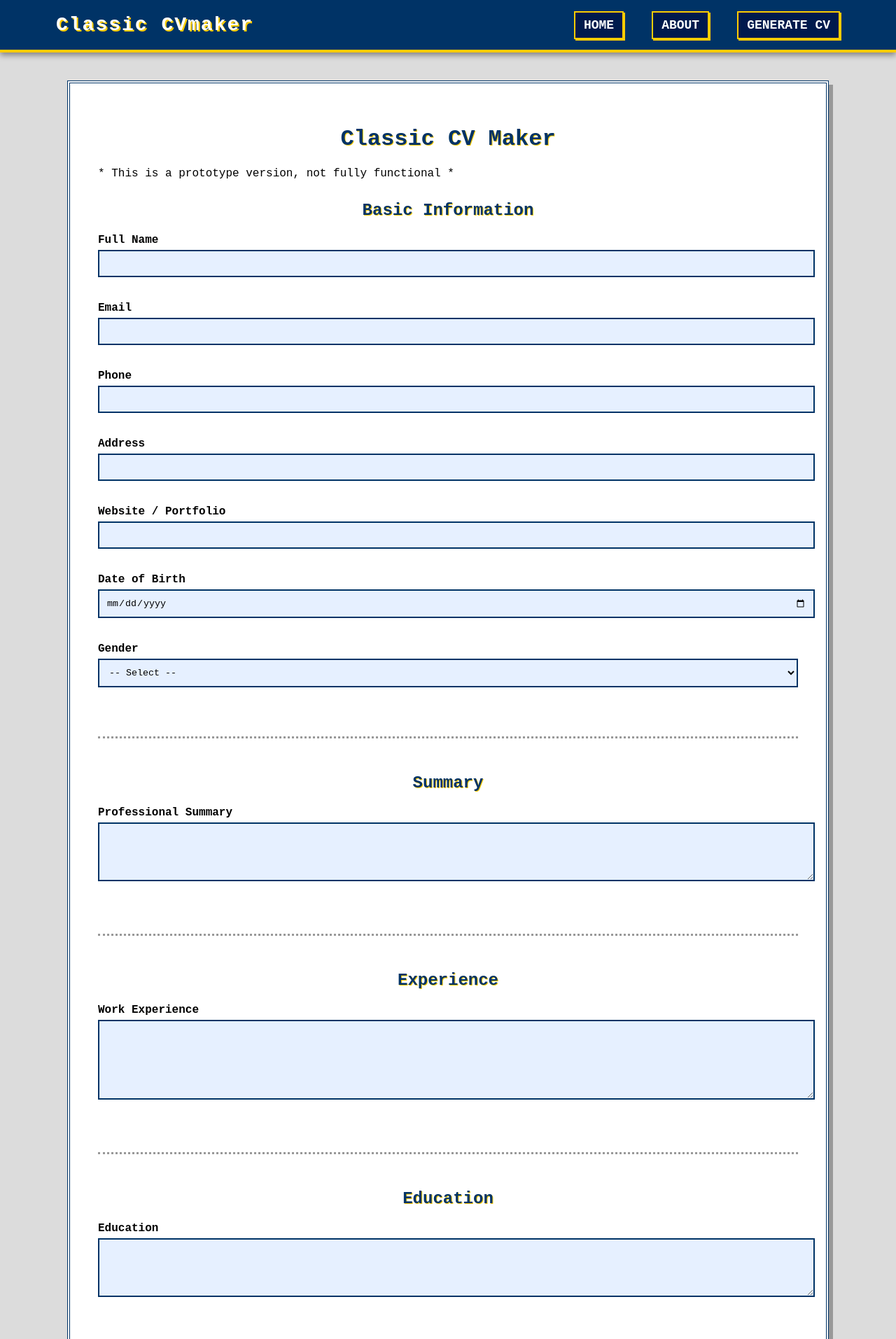
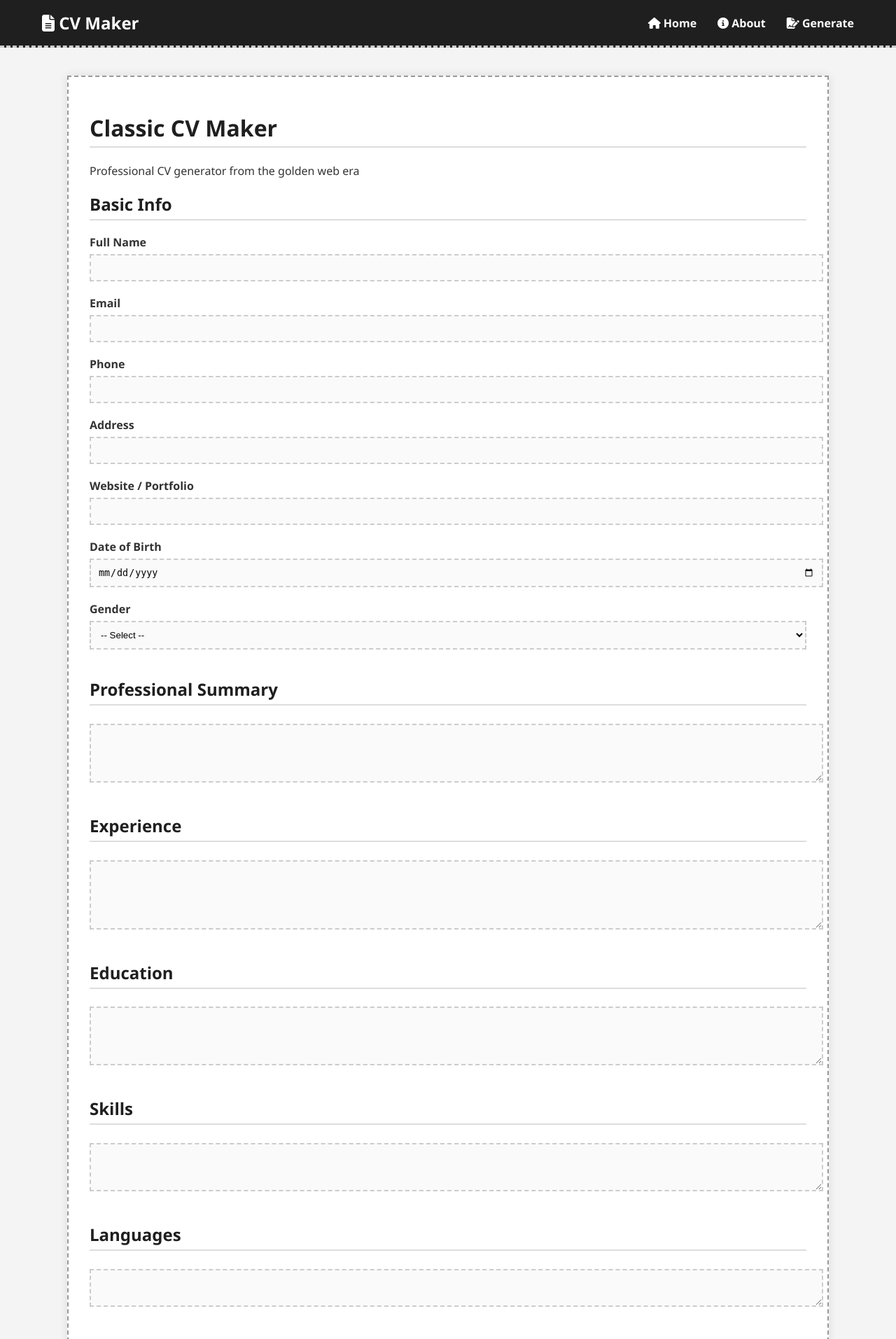
Before and after one commit to sahilnyk/cv-maker, a Flask app: page / in a window 1280 px wide. Shown: the top 1913 px of the page at 70% size. Run offline with Flask 3, Linux system fonts and the light colour scheme.

Commit message:
Added design

```diff
--- a/src/static/styles.css
+++ b/src/static/styles.css
@@ -1,213 +1,101 @@
 body {
-    font-family: "Courier New", Courier, monospace;
-    background-color: #dcdcdc;
-    color: #000;
+    font-family: "Segoe UI", Tahoma, sans-serif;
+    background-color: #f4f4f4;
+    margin: 0;
+    padding: 0;
+    color: #333;
+}
+
+/* NAVBAR */
+.navbar {
+    background-color: #1f1f1f;
+    color: white;
+    display: flex;
+    justify-content: space-between;
+    align-items: center;
+    padding: 16px 60px;
+    border-bottom: 3px dashed #ccc;
+}
+
+.navbar-logo {
+    font-size: 24px;
+    font-weight: bold;
+}
+
+.navbar-links {
+    list-style: none;
+    display: flex;
     margin: 0;
     padding: 0;
 }
 
-/* NAVBAR styles */
-.navbar {
-    background-color: #003366;
-    color: #ffffff;
-    font-family: "Courier New", Courier, monospace;
-    display: flex;
-    justify-content: space-between;
-    align-items: center;
-    padding: 20px 80px;
-    /* <-- more padding both sides */
-    border-bottom: 4px solid #ffcc00;
-    box-shadow: 0 4px 8px rgba(0, 0, 0, 0.4);
-}
-
-.navbar-logo {
-    font-size: 28px;
-    font-weight: bold;
-    letter-spacing: 2px;
-    text-shadow: 2px 2px 0px #ffcc00;
-}
-
-.navbar-links {
-    list-style: none;
-    margin: 0;
-    padding: 0;
-    display: flex;
-}
-
 .navbar-links li {
-    margin-left: 40px;
+    margin-left: 30px;
 }
 
 .navbar-links a {
-    color: #ffffff;
+    color: white;
     text-decoration: none;
-    font-size: 18px;
     font-weight: bold;
-    text-transform: uppercase;
-    padding: 8px 12px;
-    background-color: #001a4d;
-    border: 2px solid #ffcc00;
-    border-radius: 0px;
-    box-shadow: 2px 2px 0px #ffcc00;
 }
 
 .navbar-links a:hover {
-    background-color: #002b80;
-    color: #ffcc00;
-    border-color: #ffffff;
+    color: #ccc;
 }
 
 /* CONTAINER */
 .container {
     width: 80%;
-    max-width: 1000px;
     margin: 40px auto;
-    background-color: #ffffff;
-    border: 4px double #003366;
-    padding: 40px;
-    box-shadow: 6px 6px 0px #999;
+    background: white;
+    padding: 30px;
+    border: 2px dashed #999;
+    box-shadow: 0 0 12px rgba(0, 0, 0, 0.1);
 }
 
-/* HEADER */
+/* FORM STYLES */
+.cv-form input,
+.cv-form textarea,
+.cv-form select {
+    width: 100%;
+    padding: 10px;
+    margin-top: 6px;
+    margin-bottom: 20px;
+    border: 2px dashed #ccc;
+    background-color: #fafafa;
+}
+
+.cv-form label {
+    font-weight: bold;
+}
+
+.cv-form button {
+    background-color: #1f1f1f;
+    color: white;
+    border: 2px dashed #ccc;
+    padding: 12px 20px;
+    cursor: pointer;
+    font-weight: bold;
+}
+
+.cv-form button:hover {
+    background-color: #333;
+}
+
+/* HEADERS */
 h1,
 h2,
 h3 {
-    color: #003366;
-    text-align: center;
-    text-shadow: 1px 1px #ffcc00;
+    color: #1f1f1f;
+    border-bottom: 2px solid #ddd;
+    padding-bottom: 5px;
 }
 
-h2 {
-    margin-top: 30px;
+/* FOOTER */
+.footer {
+    background-color: #1f1f1f;
+    color: white;
+    text-align: center;
+    padding: 20px 60px;
+    border-top: 3px dashed #ccc;
 }
-
-/* FORMS */
-label {
-    display: block;
-    margin: 15px 0 5px;
-    font-weight: bold;
-}
-
-input,
-textarea,
-select {
-    width: 100%;
-    padding: 10px;
-    margin-bottom: 20px;
-    border: 2px solid #003366;
-    background-color: #e6f0ff;
-    font-family: inherit;
-}
-
-button {
-    display: block;
-    margin: 30px auto 0;
-    padding: 12px 30px;
-    background-color: #003366;
-    color: #ffcc00;
-    font-size: 18px;
-    font-family: inherit;
-    font-weight: bold;
-    border: 3px solid #ffcc00;
-    border-radius: 4px;
-    cursor: pointer;
-    box-shadow: 3px 3px 0px #999;
-}
-
-button:hover {
-    background-color: #001a4d;
-    color: #ffffff;
-    border-color: #ffffff;
-}
-
-/* SECTION DIVIDER */
-.section-divider {
-    margin: 50px 0;
-    border-top: 3px dotted #999;
-}
-
-/* FOOTER styles */
-.footer {
-    background-color: #003366;
-    color: #ffcc00;
-    text-align: center;
-    padding: 30px 80px;
-    font-family: "Courier New", Courier, monospace;
-    font-size: 14px;
-    border-top: 4px solid #ffcc00;
-    box-shadow: 0 -4px 8px rgba(0, 0, 0, 0.4);
-}
-
-.footer a {
-    color: #ffffff;
-    margin: 0 12px;
-    text-decoration: none;
-    font-weight: bold;
-}
-
-.footer a:hover {
-    color: #ffcc00;
-    text-decoration: underline;
-}
-
-/* CONTRIBUTORS - 2000s Professional Style */
-.contributors {
-    background-color: #f5f5f5;
-    padding: 60px 20px;
-    border-top: 2px solid #ccc;
-    font-family: Tahoma, Verdana, sans-serif;
-    text-align: center;
-}
-
-.contributors h2 {
-    font-size: 28px;
-    color: #333;
-    margin-bottom: 40px;
-}
-
-.contributors-grid {
-    display: table;
-    margin: 0 auto;
-}
-
-.contributor-card {
-    display: table-cell;
-    background-color: #fff;
-    border: 1px solid #ccc;
-    padding: 30px;
-    margin: 10px;
-    width: 300px;
-    vertical-align: top;
-    box-shadow: 2px 2px 8px rgba(0, 0, 0, 0.1);
-    border-radius: 8px;
-}
-
-.contributor-card img {
-    width: 120px;
-    height: 120px;
-    border-radius: 8px;
-    margin-bottom: 15px;
-    border: 1px solid #999;
-}
-
-.contributor-card h3 {
-    font-size: 22px;
-    color: #0056b3;
-    margin: 10px 0;
-}
-
-.contributor-card p {
-    font-size: 14px;
-    color: #666;
-    margin-bottom: 15px;
-}
-
-.social-links a {
-    color: #0077cc;
-    text-decoration: none;
-    font-size: 14px;
-}
-
-.social-links a:hover {
-    text-decoration: underline;
-}
--- a/src/templates/base.html
+++ b/src/templates/base.html
@@ -2,51 +2,30 @@
 <html lang="en">
 <head>
   <meta charset="UTF-8">
-  <title>Retro CV Maker</title>
+  <title>Classic CV Maker</title>
   <link rel="stylesheet" href="{{ url_for('static', filename='styles.css') }}">
+  <link rel="stylesheet" href="https://cdnjs.cloudflare.com/ajax/libs/font-awesome/6.5.0/css/all.min.css">
 </head>
 <body>
 
 <!-- NAVBAR -->
 <nav class="navbar">
-  <div class="navbar-logo">Classic CVmaker</div>
+  <div class="navbar-logo"><i class="fas fa-file-alt"></i> CV Maker</div>
   <ul class="navbar-links">
-    <li><a href="/">Home</a></li>
-    <li><a href="/about">About</a></li>
-    <li><a href="/">Generate CV</a></li>
+    <li><a href="/"><i class="fas fa-home"></i> Home</a></li>
+    <li><a href="/about"><i class="fas fa-info-circle"></i> About</a></li>
+    <li><a href="/"><i class="fas fa-file-signature"></i> Generate</a></li>
   </ul>
 </nav>
 
 <!-- MAIN CONTENT -->
 <div class="container">
-  {% block content %}
-  {% endblock %}
+  {% block content %}{% endblock %}
 </div>
-
-<!-- CONTRIBUTORS SECTION -->
-<section class="contributors">
-    <h2>Contributors</h2>
-    <table class="contributors-table">
-      <tr>
-        <td>
-          <img src="{{ url_for('static', filename='images/user1.jpg') }}" alt="John Doe">
-          <h3>John Doe</h3>
-          <p><b>✍️ Design & Frontend</b></p>
-          <p><a href="#">GitHub</a> | <a href="#">LinkedIn</a></p>
-        </td>
-        <td>
-          <img src="{{ url_for('static', filename='images/user2.jpg') }}" alt="Jane Smith">
-          <h3>Jane Smith</h3>
-          <p><b>💻 Backend & PDF Export</b></p>
-          <p><a href="#">GitHub</a> | <a href="#">Twitter</a></p>
-        </td>
-      </tr>
-    </table>
-  </section>
 
 <!-- FOOTER -->
 <footer class="footer">
-  <p>&copy; 2025 RetroCV | <a href="#">Privacy Policy</a> | <a href="#">Terms of Use</a> | <a href="#">Contact</a></p>
+  <p>&copy; 2025 Classic CV | Developed by Sahil, Rohan, Subhrakant</p>
 </footer>
 
 </body>
--- a/src/templates/index.html
+++ b/src/templates/index.html
@@ -1,18 +1,17 @@
 {% extends "base.html" %}
-
 {% block content %}
 <header>
   <h1>Classic CV Maker</h1>
-  <p>* This is a prototype version, not fully functional *</p>
+  <p>Professional CV generator from the golden web era</p>
 </header>
 
-<form action="/" method="POST">
-  <h2>Basic Information</h2>
+<form action="/" method="POST" class="cv-form">
+  <h2>Basic Info</h2>
   <label for="name">Full Name</label>
-  <input type="text" id="name" name="name">
+  <input type="text" id="name" name="name" required>
 
   <label for="email">Email</label>
-  <input type="email" id="email" name="email">
+  <input type="email" id="email" name="email" required>
 
   <label for="phone">Phone</label>
   <input type="text" id="phone" name="phone">
@@ -34,42 +33,24 @@
     <option value="Other">Other</option>
   </select>
 
-  <div class="section-divider"></div>
-
-  <h2>Summary</h2>
-  <label for="summary">Professional Summary</label>
-  <textarea id="summary" name="summary" rows="4"></textarea>
-
-  <div class="section-divider"></div>
+  <h2>Professional Summary</h2>
+  <textarea name="summary" rows="4"></textarea>
 
   <h2>Experience</h2>
-  <label for="experience">Work Experience</label>
-  <textarea id="experience" name="experience" rows="6"></textarea>
-
-  <div class="section-divider"></div>
+  <textarea name="experience" rows="5"></textarea>
 
   <h2>Education</h2>
-  <label for="education">Education</label>
-  <textarea id="education" name="education" rows="4"></textarea>
-
-  <div class="section-divider"></div>
+  <textarea name="education" rows="4"></textarea>
 
   <h2>Skills</h2>
-  <label for="skills">Key Skills</label>
-  <textarea id="skills" name="skills" rows="3"></textarea>
-
-  <div class="section-divider"></div>
+  <textarea name="skills" rows="3"></textarea>
 
   <h2>Languages</h2>
-  <label for="languages">Languages</label>
-  <textarea id="languages" name="languages" rows="2"></textarea>
-
-  <div class="section-divider"></div>
+  <textarea name="languages" rows="2"></textarea>
 
   <h2>Certifications</h2>
-  <label for="certifications">Certifications</label>
-  <textarea id="certifications" name="certifications" rows="3"></textarea>
+  <textarea name="certifications" rows="3"></textarea>
 
-  <button type="submit">Generate CV (PDF)</button>
+  <button type="submit"><i class="fas fa-download"></i> Generate CV (PDF)</button>
 </form>
 {% endblock %}
```
Also changed, not shown: src/templates/about.html (+2 -5 lines), src/templates/cv_output.html (+7 -18 lines).
